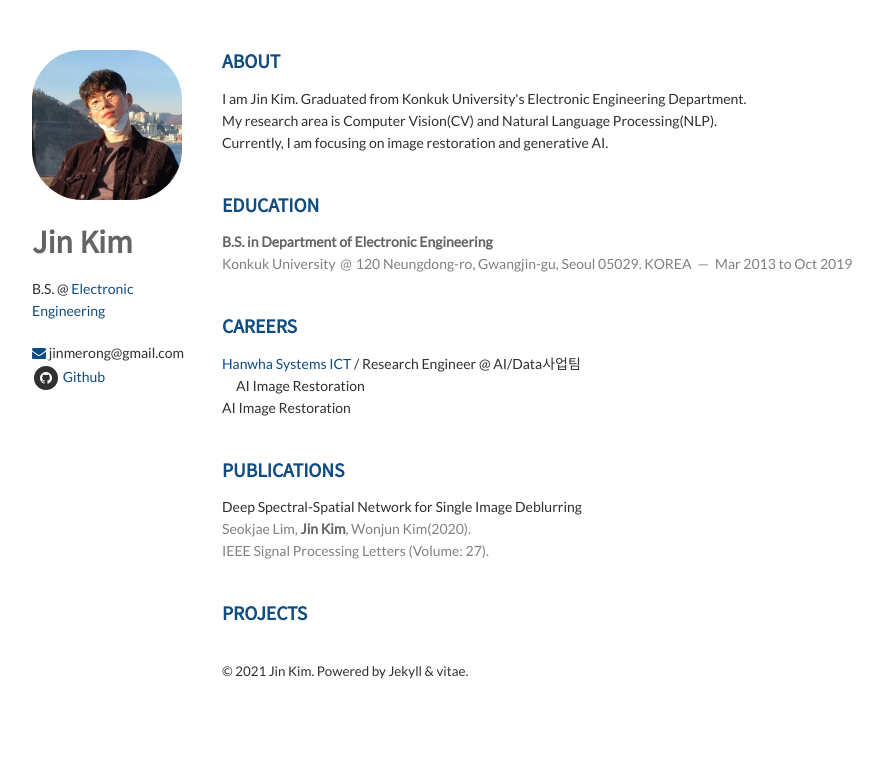
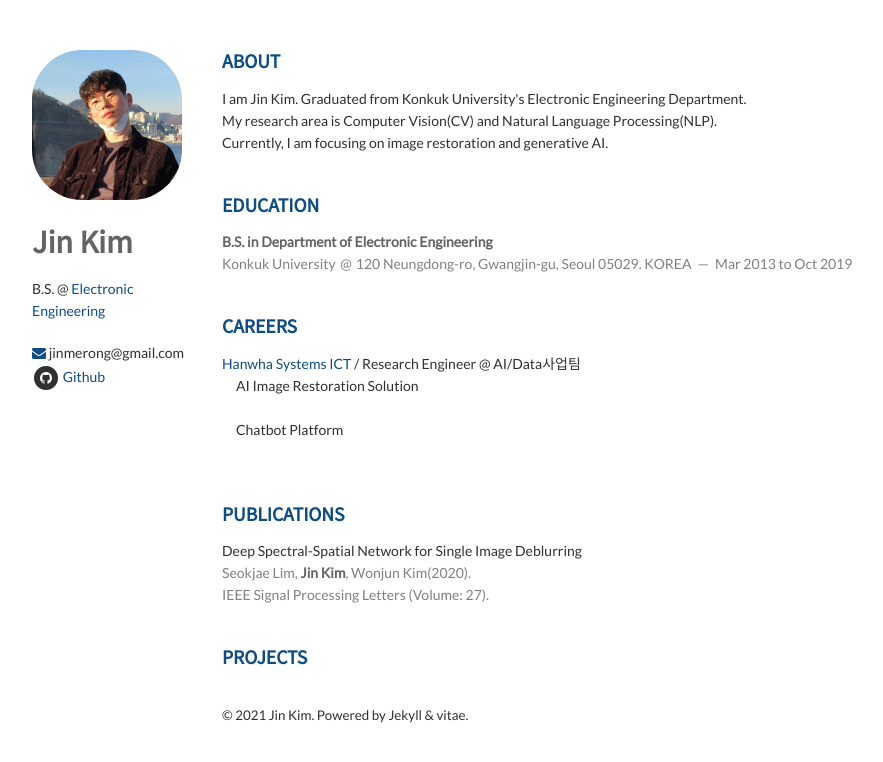
Before and after one commit to K-I-M-J-I-N/K-I-M-J-I-N.github.io, a Jekyll site: the page built from index.html, in a window 1280 px wide. Shown: the top 762 px of the page, without its empty margins (138-1021 px from the left). Built offline with Jekyll 4.4.1, drawn with Linux system fonts in a browser that asks for light colours; nearby versions of some CDN libraries; the list of posts is cut into pages by our own code.

Commit message:
Update careers.html

```diff
--- a/_includes/careers.html
+++ b/_includes/careers.html
@@ -6,8 +6,12 @@
             <a href="https://www.hanwhasystems.com/kr/index.do">Hanwha Systems ICT</a> / Research Engineer @ AI/Data사업팀<br/>
         </header>
         <p style="text-indent: 1em;">
-          <b>AI Image Restoration</b><br/>
-            <b>AI Image Restoration</b><br/>
+          <b>AI Image Restoration Solution</b><br/>
+           <br/>
+        </p>
+        <p style="text-indent: 1em;">
+          <b>Chatbot Platform</b><br/>
+           <br/>
         </p>
     </article>
 
```
